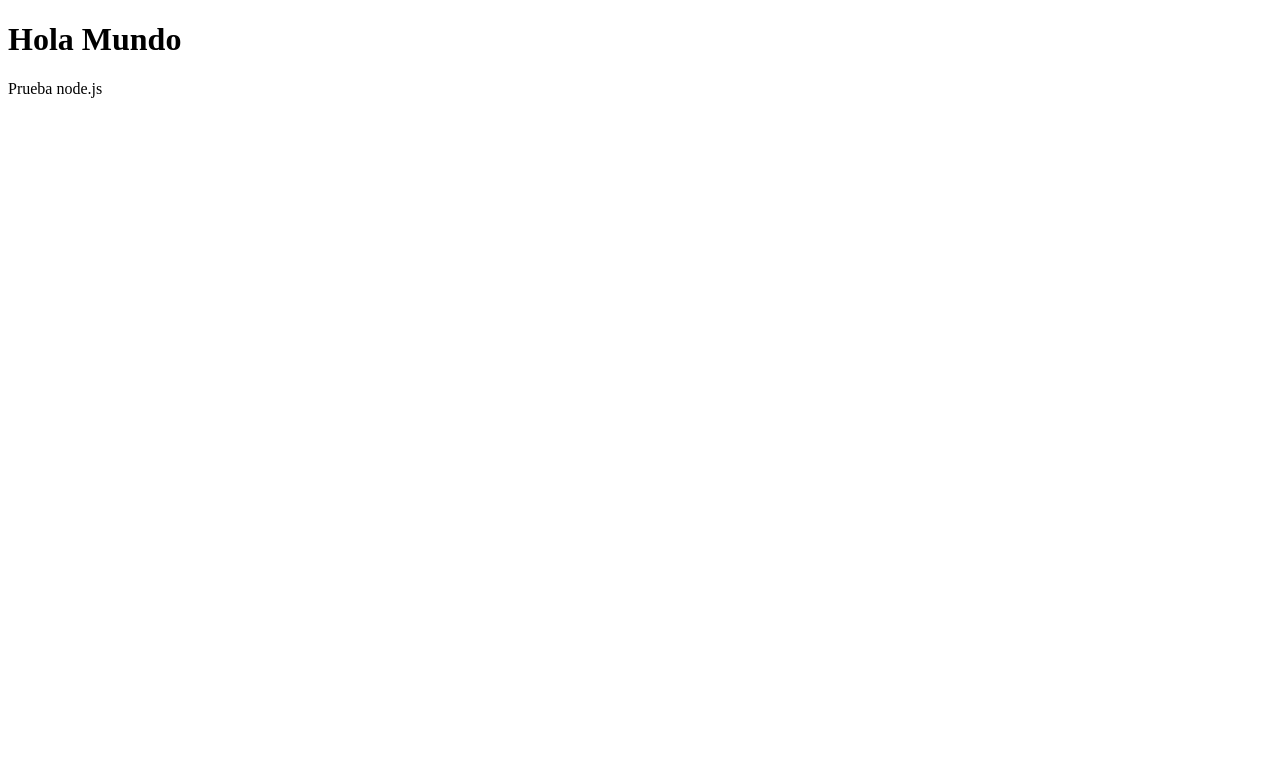
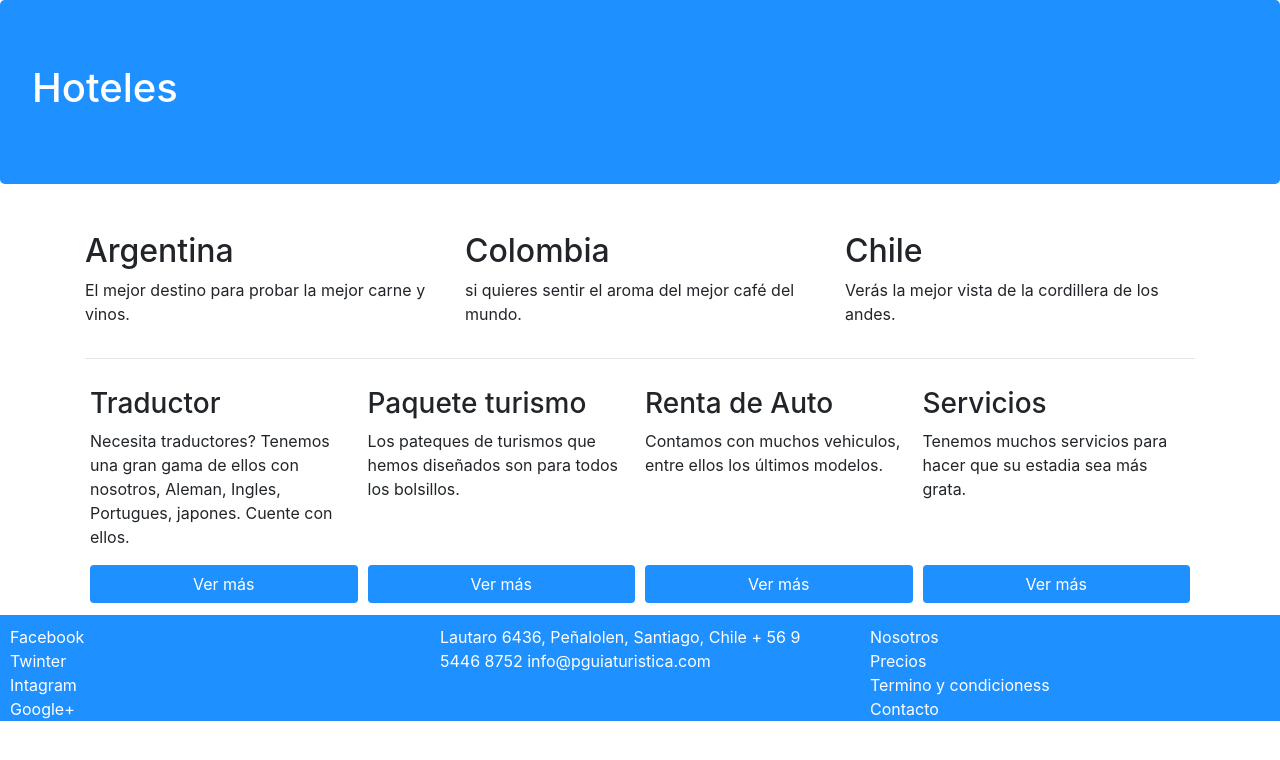
Before and after one commit to Zero2010/NewInventario, a website: page index.html in a window 1280 px wide. Drawn offline with nearby package versions, Linux system fonts and the light colour scheme.

Commit message:
cambio de resitorio poir problemas

```diff
--- /dev/null
+++ b/css/main.css
@@ -0,0 +1,32 @@
+.jumbotron{
+    background-color: dodgerblue;
+    color:white;
+}
+
+.btn{
+    background-color:dodgerblue;
+    color:white;
+}
+
+.footer{
+    padding: 10px 10px 0px 10px;
+    background-color: dodgerblue;
+    margin-bottom:  0px;
+    margin-top:10px;
+    color:white;
+}
+
+.card-turismo{
+    flex : 1 150px;
+    padding: 2px 5px 2px 5px;
+    margin-top: 10px;
+}
+
+.btn-turismo{
+    width: 100%;
+}
+
+.letras-footer
+{
+    color:white;
+}
--- a/index.html
+++ b/index.html
@@ -2,13 +2,122 @@
 <html lang="en">
 <head>
     <meta charset="UTF-8">
-    <meta name="viewport" content="width=device-width, initial-scale=<p>>">
-    <link rel="stylesheet" href="node_modules/bootstrap/dist/css/bootstrap-grid.min.css">
-    <title>Document</title>
+    <meta name="viewport" content="width=device-width, initial-scale=1.0">
+    <link rel="stylesheet" href="node_modules/bootstrap/dist/css/bootstrap.min.css">
+    <link rel="stylesheet" href="css/main.css">
+
+    <title>Trabajo Fullstack</title>
 </head>
 <body>
-    <h1>Hola Mundo</h1>
-    <p>Prueba node.js</p>
+
+    <div class="jumbotron">
+        <h1>Hoteles</h1>
+    </div>
+
+    <div class="container">
+        <div class="row">
+            <div class="col-sm-4">
+                <p>
+                    <h2>Argentina</h2>
+                    <p>El mejor destino para probar
+                       la mejor carne y vinos.
+                    </p>
+                </p>
+            </div>
+            <div class="col-sm-4">
+                <p>
+                    <h2>Colombia</h2>
+                    <p>
+                        si quieres sentir el aroma del mejor
+                        café del mundo.
+                    </p>
+                </p>
+            </div>
+            <div class="col-sm-4">
+                <p>
+                    <h2>Chile</h2>
+                    <p>Verás la mejor vista de la
+                       cordillera de los andes.
+                    </p>
+                </p>
+            </div>
+        </div>
+
+        <hr>
+
+        <div class="d-flex flex-wrap flex-row-reverse">
+            <div class="card-turismo d-flex flex-column justify-content-between">
+                <div>
+                    <h3>Servicios</h3>
+                    <p>Tenemos muchos servicios para
+                        hacer que su estadia sea más grata.
+                    </p>
+                </div>
+                <div>
+                    <button class="btn btn-turismo">Ver más</button>
+                </div>
+            </div>
+            <div class="card-turismo d-flex flex-column justify-content-between">
+                <div>
+                    <h3>Renta de Auto</h3>
+                    <p>Contamos con muchos vehiculos,
+                        entre ellos los últimos modelos.
+                    </p>
+                </div>
+                <div>
+                    <button class="btn btn-turismo">Ver más</button>
+                </div>
+            </div>
+            <div class="card-turismo d-flex flex-column justify-content-between">
+                <div>
+                    <h3>Paquete turismo</h3>
+                    <p>Los pateques de turismos que hemos diseñados
+                        son para todos los bolsillos.
+                    </p>
+                </div>
+                <div>
+                    <button class="btn btn-turismo">Ver más</button>
+                </div>
+            </div>
+            <div class="card-turismo d-flex flex-column justify-content-between">
+                <div>
+                    <h3>Traductor</h3>
+                    <p>Necesita traductores? Tenemos una gran gama de ellos
+                        con nosotros, Aleman, Ingles, Portugues, japones.
+                        Cuente con ellos.
+                    </p>
+                </div>
+                <div>
+                    <button class="btn btn-turismo">Ver más</button>
+                </div>
+            </div>
+        </div>
+    </div>
+
+    <div class="footer">
+        <div class="row">
+            <div class="col-sm-4 d-flex flex-column">
+                <a class="letras-footer" href="http://www.Facebook.com">Facebook</a>
+                <a class="letras-footer" href="http://www.Twinter.com">Twinter</a>
+                <a class="letras-footer" href="http://www.Intagram.com">Intagram</a>
+                <a class="letras-footer" href="http://www.Google.cl">Google+</a>
+            </div>
+            <div class="col-sm-4">
+                <address>
+                    Lautaro 6436, Peñalolen, Santiago, Chile
+                    + 56 9 5446 8752
+                    info@pguiaturistica.com
+                </address>
+            </div>
+            <div class="col-sm-4 d-flex flex-column">
+                <a class="letras-footer" href="http://www.facebook.com">Nosotros</a>
+                <a class="letras-footer" href="http://www.facebook.com">Precios</a>
+                <a class="letras-footer" href="http://www.facebook.com">Termino y condicioness</a>
+                <a class="letras-footer" href="http://www.facebook.com">Contacto</a>
+            </div>
+        </div>
+    </div>
+
     <script src="node_modules/jquery/dist/jquery.min.js"></script>
     <script src="node_modules/bootstrap/dist/js/bootstrap.js"></script>
     <script src="node_modules/popper/.js/dist/popper.min.js"></script>
--- a/package.json
+++ b/package.json
@@ -9,7 +9,7 @@
   },
   "repository": {
     "type": "git",
-    "url": "git+https://github.com/Zero2010/NewInventario.git"
+    "url": "git+https://github.com/Zero2010/ProyectoGit.git"
   },
   "keywords": [
     "}"
@@ -17,9 +17,9 @@
   "author": "Mario Isla",
   "license": "ISC",
   "bugs": {
-    "url": "https://github.com/Zero2010/NewInventario/issues"
+    "url": "https://github.com/Zero2010/ProyectoGit/issues"
   },
-  "homepage": "https://github.com/Zero2010/NewInventario#readme",
+  "homepage": "https://github.com/Zero2010/ProyectoGit#readme",
   "devDependencies": {
     "lite-server": "^2.5.4"
   },
```
Also changed, not shown: 1 other file.
